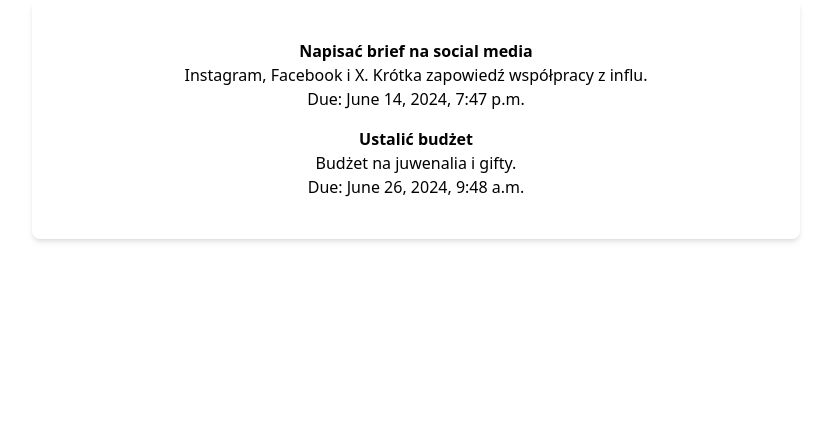
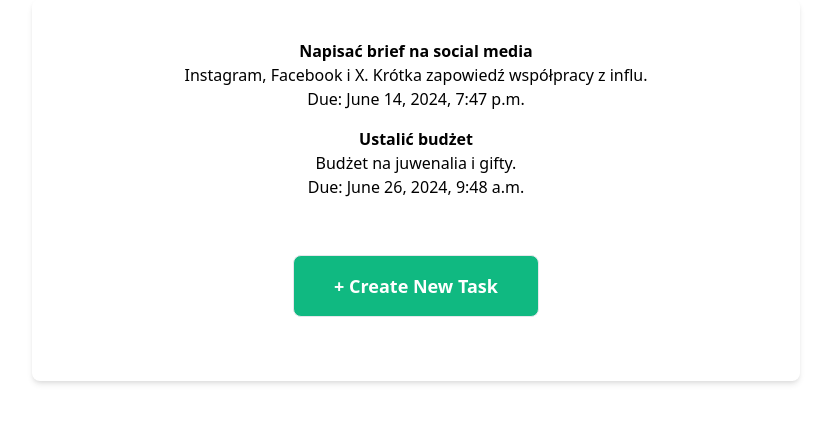
Before and after one commit to AlekUp24/Task_Planner_App, a Django app: page /1 in a window 1280 px wide. Shown: the part 157-580 px from the top of the page, without its empty margins (224-1055 px from the left). Run offline with Django 4.2, Linux system fonts and the light colour scheme; data comes from the database, SQL or seed files in the repository.

Commit message:
added create task and list pages, set up urls and views. Next is to add items to database

```diff
--- a/task_planner_app/tasks_app/urls.py
+++ b/task_planner_app/tasks_app/urls.py
@@ -5,4 +5,6 @@
     path('', views.index, name="index"),
     path('<int:id>', views.getlist, name="get_list"),
     path('<int:id>/<int:id_2>', views.task_details, name="task_details"),
+    path('create_list', views.create_list, name="create_list"),
+    path('<int:id>/create_task', views.create_task,  name="create_task"),
 ]
--- a/task_planner_app/tasks_app/views.py
+++ b/task_planner_app/tasks_app/views.py
@@ -18,3 +18,10 @@
     task = TaskItem.objects.get(id=id_2)
 
     return render(request, 'task_details.html', {"task":task})
+
+def create_list(request):
+    return render(request, 'create_list.html', {})
+
+def create_task(request,id):
+    task_list = TaskList.objects.get(id=id)
+    return render(request, 'create_task.html', {"list":task_list})
--- a/task_planner_app/templates/index.html
+++ b/task_planner_app/templates/index.html
@@ -11,5 +11,11 @@
         </li>
     {% endfor %}
     </ul>
+
+    <button class="bg-green-500 mx-auto text-lg text-white font-semibold m-10 p-4 px-10 border rounded-lg transition-transform transform hover:bg-green-700">
+        <a href='create_list'>+ Create New List</a>
+    </button>
+
 </div>
+
 {% endblock %}
--- a/task_planner_app/templates/list_details.html
+++ b/task_planner_app/templates/list_details.html
@@ -15,5 +15,9 @@
         </li>
     {% endfor %}
     </ul>
+
+    <button class="bg-green-500 mx-auto text-lg text-white font-semibold m-10 p-4 px-10 border rounded-lg transition-transform transform hover:bg-green-700">
+        <a href='{{list.id}}/create_task'>+ Create New Task</a>
+    </button>
 </div>
 {% endblock %}
```
Also changed, not shown: task_planner_app/templates/create_list.html (added, +18 -0 lines), task_planner_app/templates/create_task.html (added, +36 -0 lines).
